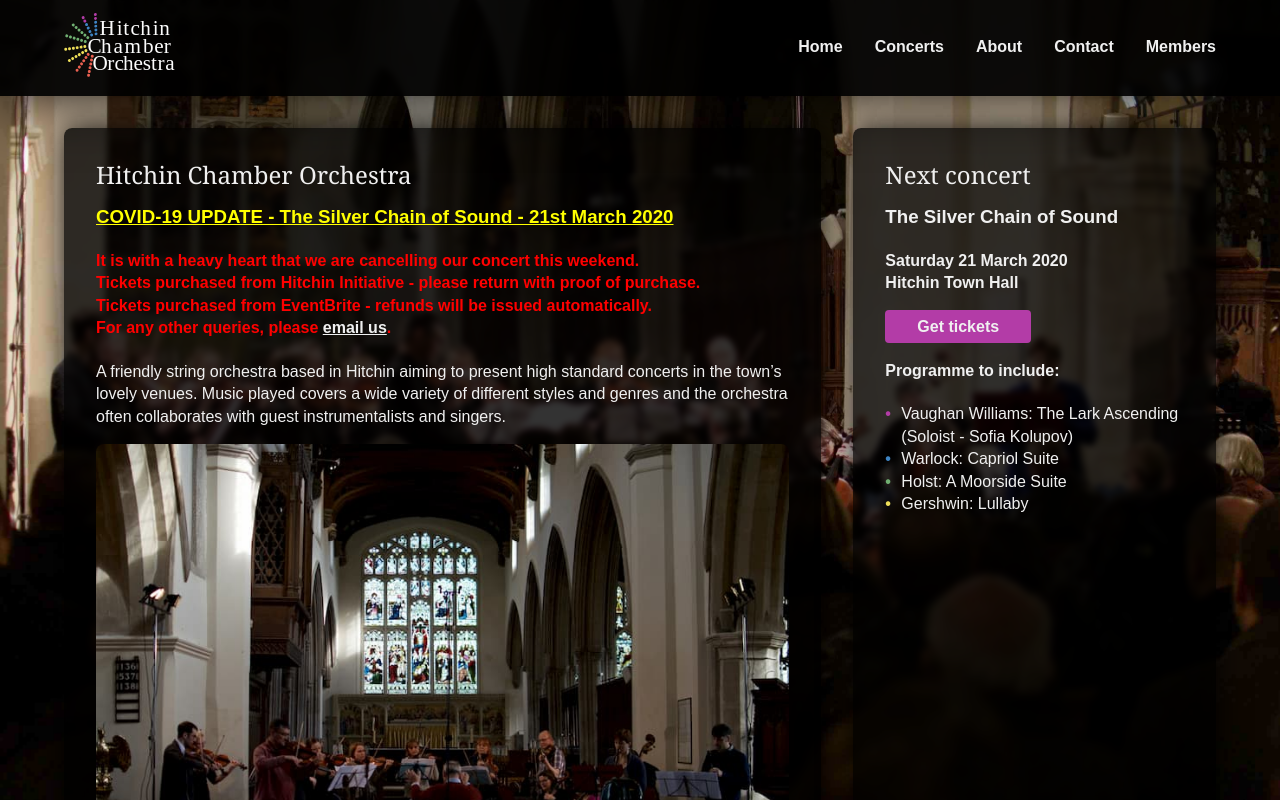
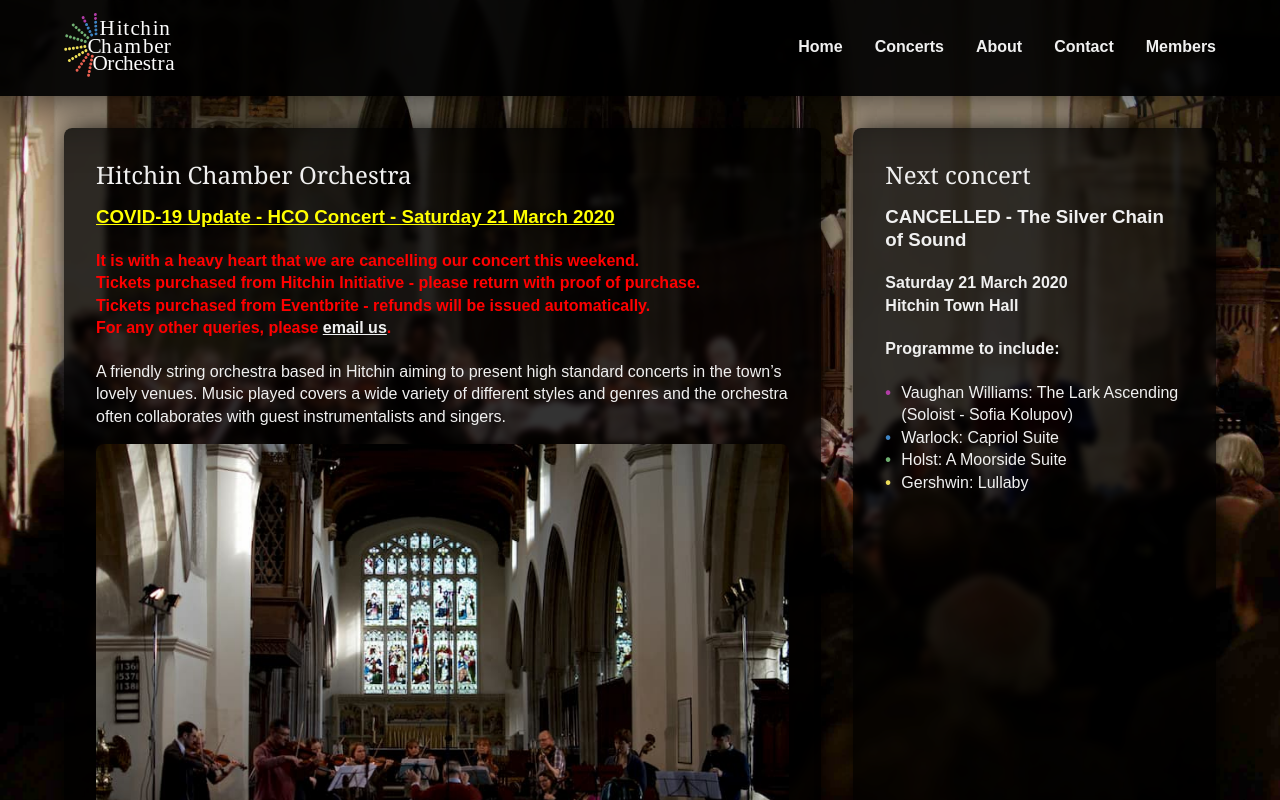
Before and after one commit to hitchinchamberorch/hitchinchamberorchestra.org, a Next.js app: page / in a window 1280 px wide. Built offline with nearby package versions, Linux system fonts and the light colour scheme.

Commit message:
additional cancellation notes

```diff
--- a/data/events.json
+++ b/data/events.json
@@ -19,14 +19,14 @@
   },
   {
     "season": "2019/2020",
-    "name": "The Silver Chain of Sound",
+    "name": "CANCELLED - The Silver Chain of Sound",
     "description": "",
     "date": "2020-03-21T19:30:00",
     "venue": {
       "name": "Hitchin Town Hall",
       "address": ["Brand Street", "Hitchin", "SG5 1JE"]
     },
-    "ticketsUrl": "https://www.eventbrite.co.uk/e/the-silver-chain-of-sound-tickets-91455492841?ref=website",
+    "ticketsUrl": "",
     "programme": [
       {
         "composer": "Vaughan Williams",
--- a/pages/index.tsx
+++ b/pages/index.tsx
@@ -34,11 +34,10 @@ function Home() {
           }}
         >
           <h2>Hitchin Chamber Orchestra</h2>
-          <div className="emergency-banner">
-          <div className="emergency-banner-header"><h3>COVID-19 UPDATE - The Silver Chain of Sound - 21st March 2020</h3></div>
-          <h4>It is with a heavy heart that we are cancelling our concert this weekend.<br/>
+          <div className="emergency-banner-header"><h3>COVID-19 Update - HCO Concert - Saturday 21 March 2020</h3></div>
+          <div className="emergency-banner"><h4>It is with a heavy heart that we are cancelling our concert this weekend.<br/>
           Tickets purchased from Hitchin Initiative - please return with proof of purchase.<br/>
-          Tickets purchased from EventBrite - refunds will be issued automatically.<br/>
+          Tickets purchased from Eventbrite - refunds will be issued automatically.<br/>
           For any other queries, please <a href="mailto:hitchinchamberorch@gmail.com">email us</a>.</h4></div>
           <p>
             A friendly string orchestra based in Hitchin aiming to present high
```
Also changed, not shown: data/rehearsals.json (+4 -4 lines).
